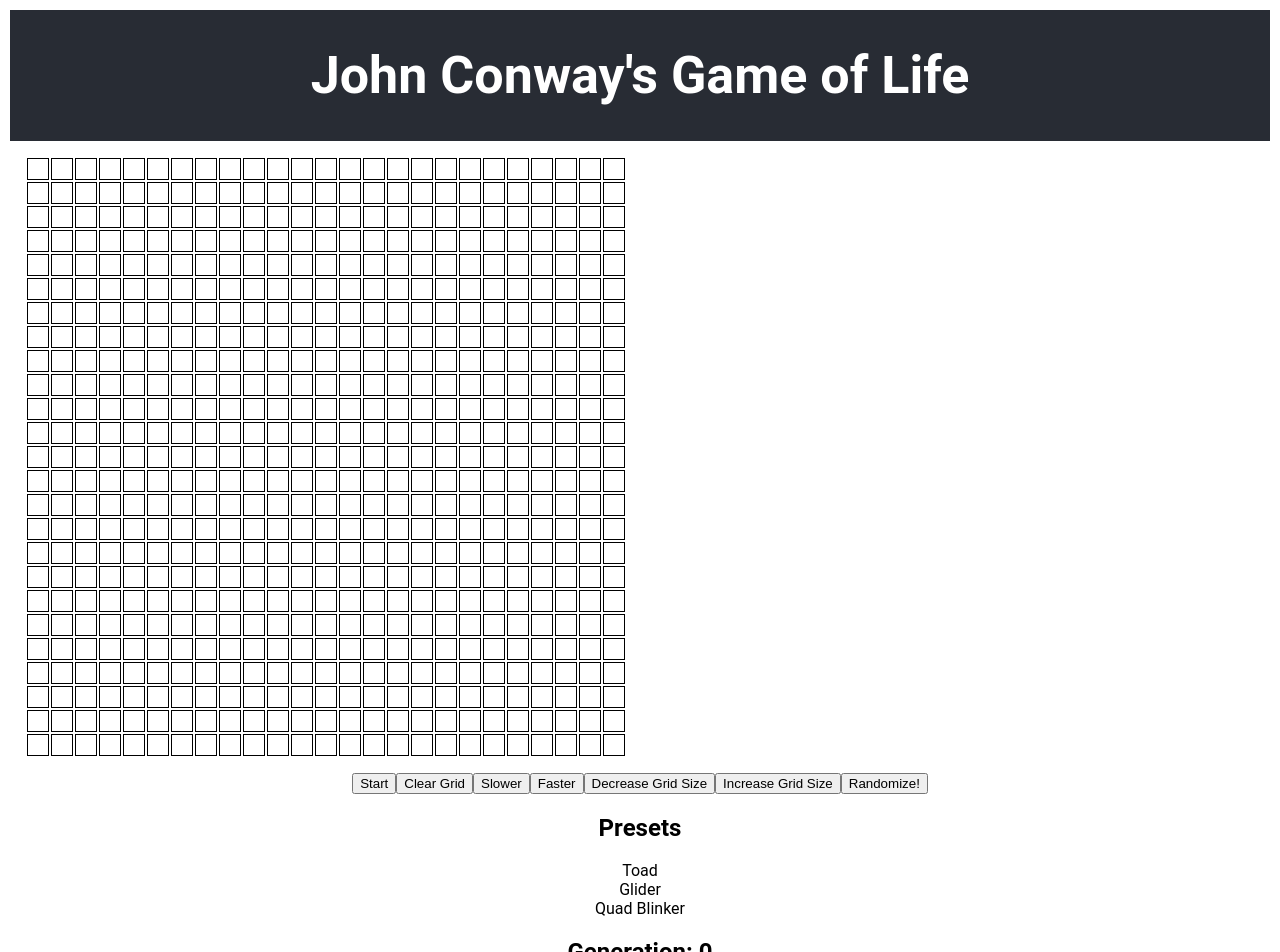
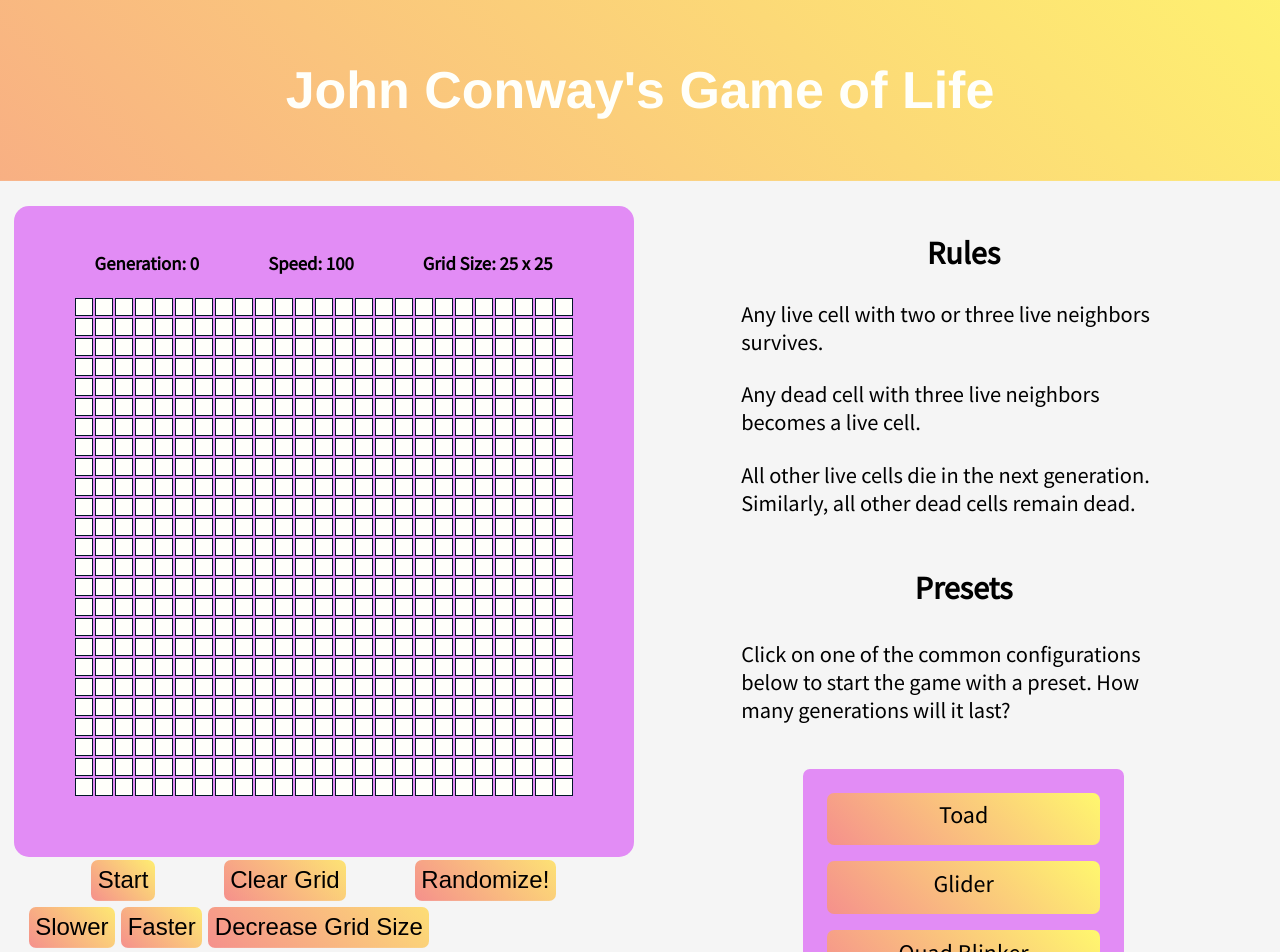
Before and after one commit to haileyhansard/conways-game-of-life, a React (Create React App) app in the folder game-of-life/: page / in a window 1280 px wide. Shown: the top 952 px of the page. Built offline with nearby package versions, Linux system fonts and the light colour scheme.

Commit message:
Added first round of styling

```diff
--- a/game-of-life/src/Components/App.css
+++ b/game-of-life/src/Components/App.css
@@ -1,14 +1,43 @@
-.App {
-  text-align: center;
-}
+@import url('https://fonts.googleapis.com/css2?family=Arimo:wght@700&display=swap');
+@import url('https://fonts.googleapis.com/css2?family=Source+Sans+Pro&display=swap');
 
 .App-header {
-  background-color: #282c34;
+  /* background: linear-gradient(45deg, #f5908c, #fff86e,  #e28cf5 );   */
+  /*FAVORITE ^^^ */
+  /* background-color: #282c34; */
+  /* background: linear-gradient(to bottom, #92e3fc, #2f80ed);  */
+  /* blues */
+  /* background: linear-gradient(to bottom, #ffe3ff, #e62ce2); pinks*/
+  /* instagram colors rainbow */
+  /* #77ff94, #09e83a, greens*/
+    /* background: linear-gradient(to right, #09e83a, #77ff94, #09e83a);
+   */
+   /* background:
+   radial-gradient(circle farthest-corner at 35% 90%, #fec564, transparent 50%),
+   radial-gradient(circle farthest-corner at 0 -25%, #5258cf, transparent 50%),
+   radial-gradient(circle farthest-corner at 100% 0, #893dc2, transparent 50%),
+   radial-gradient(circle farthest-corner at 100% 100%, #d9317a, transparent),
+   linear-gradient(#6559ca, #bc318f 30%, #e33f5f 50%, #f77638 70%, #fec66d 100%); */
+  background-image: linear-gradient(45deg, #f5908c, #fff86e,  #e28cf5);
+  background-size: 350%;
+  animation: bg-animation 30s infinite alternate;
+
+  font-family: 'Arimo', sans-serif;
+  font-size: calc(10px + 2vmin);
+  color: #fffffa;
+
   min-height: 10vh;
   display: flex;
   flex-direction: column;
   align-items: center;
   justify-content: center;
-  font-size: calc(10px + 2vmin);
-  color: white;
 }
+
+@keyframes bg-animation {
+  0% {
+    background-position: left;
+  }
+  100% {
+    background-position: right;
+  }
+}
--- a/game-of-life/src/Components/App.js
+++ b/game-of-life/src/Components/App.js
@@ -5,6 +5,8 @@ import './App.css';
 import Grid from './Grid';
 import GameControls from './GameControls';
 import PresetConfigurations from './PresetConfigurations';
+
+
 
 // const numRows = 25;
 //const numCols = 25;
@@ -15,25 +17,29 @@ const operations = [
   [0, -1],
   [1, -1],
   [-1, 1],
-  [1,1],
+  [1, 1],
   [-1, -1],
   [1, 0],
   [-1, 0]
 ];
 
+// let Toad = require('../../assets/Game_of_life_toad.gif');
 
 const presets = [
-  { name: "Toad",
-    matrix: [[0,0], [1, -1], [1, 0],[0, 1], [0, 2], [1,1]],
-    startingPoint: 0
+  {
+    name: "Toad",
+    matrix: [[0, 0], [1, -1], [1, 0], [0, 1], [0, 2], [1, 1]],
+	startingPoint: 0,
   },
-  { name: "Glider",
+  {
+    name: "Glider",
     matrix: [[1, 0], [1, -1], [1, 1], [0, 1], [-1, 0]],
-    startingPoint: [1, 1]
+	startingPoint: [1, 1],
   },
-  { name: "Quad Blinker",
+  {
+    name: "Quad Blinker",
     matrix: [[0, 0], [-1, 0], [0, -1], [0, 1], [1, 0]],
-    startingPoint: 0
+	startingPoint: 0,
   },
 ];
 
@@ -114,7 +120,7 @@ function App() {
       		});
     	});
 
-    setGeneration(g => g +1); //counts the generations
+		setGeneration(g => g + 1); //counts the generations
     	setTimeout(runSimulation, speedRef.current);  //setTimeout for seconds between iterations
   	}, []);
 
@@ -122,7 +128,7 @@ function App() {
     	let row;
     	let col;
     	if (!startingPoint) {
-      const mid = Math.floor(numRows/2);
+      		const mid = Math.floor(numRows / 2);
       		row = mid;
       		col = mid;
     	}
@@ -132,26 +138,36 @@ function App() {
     	}
 
     	clearGrid();
-
 		setGrid(g => produce(g, presetGrid => {
-      matrix.forEach(([x,y]) => {
+      		matrix.forEach(([x, y]) => {
         		const newRow = row + x;
         		const newCol = col + y;
         		presetGrid[newRow][newCol] = 1;
       		})
 
-      return presetGrid ;
+      	return presetGrid;
     	}));
   	}
 
 	return (
 		<div className="App">
-      <main>
     		<header className="App-header">
     			<h1>John Conway's Game of Life</h1>
       		</header>
-      <Grid grid={grid} setGrid={setGrid} running={running} />
-
+      		<main>
+        		<div className="left-grid-and-controls">
+					<div className="grid-card">
+						<div className="settings">
+							<h3>Generation: {generation}</h3>
+							<h3>Speed: {speed}</h3>
+							<h3>Grid Size: {numRows} x {numRows}</h3>
+          				</div>
+						<Grid
+							grid={grid}
+					  		setGrid={setGrid}
+					  		running={running}
+						/>
+					</div>
 					<GameControls
 						setGrid={setGrid}
 						runSimulation={runSimulation}
@@ -166,13 +182,22 @@ function App() {
 						speed={speed}
 						setSpeed={setSpeed}
 					/>
-
-      <div>
+        		</div>
+				<div className="right-rules-and-presets">
+					<div className="rules-section">
+						<h2>Rules</h2>
+						<p>Any live cell with two or three live neighbors survives.</p>
+						<p>Any dead cell with three live neighbors becomes a live cell.</p>
+						<p>All other live cells die in the next generation. Similarly, all other dead cells remain dead.</p>
+					</div>
+        			<div className="presets-section">
 						<h2>Presets</h2>
-        <div>
+						<p>Click on one of the common configurations below to start the game with a preset. How many generations will it last?</p>
+						<div className="presets-list">
 							{presets.map(preset => {
 								return <PresetConfigurations
 									key={presets.name}
+									key={presets.img}
 									{...preset}
 									numRows={numRows}
 									clearGrid={clearGrid}
@@ -181,15 +206,7 @@ function App() {
 							})}
 						</div>
         			</div>
-
-
-      <h2>Generation: {generation}</h2>
-      <h2>Speed: {speed}</h2>
-      <h2>Grid Size: {numRows} x {numRows}</h2>
-      <h2>Rules</h2>
-        <p>Any live cell with two or three live neighbors survives.</p>
-        <p>Any dead cell with three live neighbors becomes a live cell.</p>
-        <p>All other live cells die in the next generation. Similarly, all other dead cells remain dead.</p>
+				</div>
       		</main>
     	</div> //end div for App
   	);
--- a/game-of-life/src/Components/Grid.js
+++ b/game-of-life/src/Components/Grid.js
@@ -21,18 +21,17 @@ const Grid = ({ grid, setGrid, running }) => {
 
     return (
       <div className="grid">
-        {grid.map((row, i1) => {
-          return <div key={'row' + i1} className="row">
-              {row.map((col, i2) => {
-                return (
-                  <div
-                    key={'col' + i2}
-                    className={col ? "cell alive" : "cell"}
-                    onClick={running ? null : () => activateColor(i1, i2)}
-                  />)
-            })}
+        {grid.map((row, i1) => (
+           <div key={'row' + i1} className="row">
+              {row.map((col, i2) => (
+                <div
+                  key={'col' + i2}
+                  className={col ? "cell alive" : "cell"}
+                  onClick={running ? null : () => activateColor(i1, i2)}
+                />
+              ))}
           </div>
-        })}
+        ))}
       </div>
     );
   }
--- a/game-of-life/src/Components/PresetConfigurations.js
+++ b/game-of-life/src/Components/PresetConfigurations.js
@@ -3,12 +3,10 @@ import React from 'react';
 
  const PresetConfigurations = ({name, matrix, startingPoint, createPresetGrid}) => {
   return (
-    <div onClick={() => createPresetGrid(matrix, startingPoint)}>
+    <div className="each-preset" onClick={() => createPresetGrid(matrix, startingPoint)}>
       {name}
     </div>
   )
  }
 
 export default PresetConfigurations;
-
-//TODO: if time, add Pulsar, 5 cell line, or blinker later
--- a/game-of-life/src/index.css
+++ b/game-of-life/src/index.css
@@ -1,39 +1,76 @@
-body {
-  margin: 0;
-  font-family: -apple-system, BlinkMacSystemFont, 'Segoe UI', 'Roboto', 'Oxygen',
-    'Ubuntu', 'Cantarell', 'Fira Sans', 'Droid Sans', 'Helvetica Neue',
-    sans-serif;
-  -webkit-font-smoothing: antialiased;
-  -moz-osx-font-smoothing: grayscale;
-}
-
-code {
-  font-family: source-code-pro, Menlo, Monaco, Consolas, 'Courier New',
-    monospace;
-}
-
 
 * {
   max-width: 100%;
 }
 
+body{
+  /* background-color: #fffffa; */
+  background-color: #f5f5f5;
+  margin: 0 auto;
+}
+
+.App {
+  max-width: auto;
+  display: flex;
+  flex-direction: column;
+
+  margin: 0 auto;
+  /* padding: 10px 10px; */
+}
+
 h1 {
   text-align: center;
+  padding: 2%;
+}
+
+p {
+  font-size: 1.4rem;
+}
+
+h2 {
+  font-size: 2rem;
 }
 
 main {
-  max-width: 1600px;
+  font-family: "Source Sans Pro",sans-serif;
+  display: flex;
+  margin: 0 auto;
+}
+
+.left-grid-and-controls {
   display: flex;
   flex-direction: column;
-  font-family: 'Roboto', sans-serif;
-  margin: 0 auto;
-  padding: 10px 10px;
+  align-items: center;
+  width: 48%;
+  padding: 2%;
+}
+
+.grid-card {
+  background-color: #e28cf5;
+  border-radius: 15px;
+  padding: 2%;
+  /* margin-top: 7%; */
+  display: flex;
+  flex-direction: column;
+  align-items: center;
+
+}
+
+.settings {
+  display: flex;
+  justify-content: space-evenly;
+  width: 100%;
+  margin-top: 15px;
+  margin-bottom: -45px;
+  color: black;
+  text-align: center;
 }
 
 .grid {
   display: flex;
   flex-direction: column;
-  margin: 1rem;
+  margin: 3rem;
+  width: auto;
 }
 
 .row {
@@ -41,13 +78,101 @@ main {
 }
 
 .cell {
-  width: 20px;
-  height: 20px;
-  background-color: white;
-  border: 1px solid black;
+  width: 1rem;
+  height: 1rem;
+  background-color: #fffffa;
+  border: 1px solid #011627;
   margin: 1px;
 }
 
 .alive {
-  background-color: fuchsia;
+  background: linear-gradient(to bottom, #f4c2ff, black );
 }
+
+.first-set-buttons {
+  display: flex;
+  justify-content: space-evenly;
+}
+
+button {
+  cursor: pointer;
+  border: 0;
+  padding: .4rem .4rem;
+  margin: .2rem;
+  font-size: 1.5rem;
+  background-image: linear-gradient(45deg, #f5908c, #fff86e,  #e28cf5 );
+  background-size: 300%;
+  background-position: left;
+  transition: background-position 1s;
+  /* background-color: #e28cf5; */
+  color: black;
+  width: auto;
+  border-radius: 7px;
+}
+
+button:hover {
+  /* background-color: linear-gradient(#f5908c); */
+  background-position: right;
+}
+
+.right-rules-and-presets {
+  display: flex;
+  flex-direction: column;
+  align-items: center;
+  justify-content: flex-start;
+  width: 48%;
+  padding: 2%;
+}
+
+.right-rules-and-presets h2 {
+  text-align: center;
+}
+
+.rules-section {
+  width: 85%;
+  text-align: left;
+}
+
+.rules-section p {
+  width: 90%;
+  margin: 5%;
+}
+
+.presets-section {
+  width: 85%;
+  display: flex;
+  flex-direction: column;
+  align-items: center;
+  justify-content: flex-start;
+}
+
+.presets-section p {
+  width: 90%;
+  margin: 1% 5%;
+}
+.each-preset{
+  cursor: pointer;
+  border: 0;
+  border-radius: 7px;
+  padding: .4rem .4rem;
+  margin: .5rem;
+  font-size: 1.5rem;
+  background-image: linear-gradient(45deg, #f5908c, #fff86e );
+  height: 40px;
+  width: 260px;
+  text-align: center;
+  display: flex;
+  flex-direction: column;
+  align-items: center;
+}
+
+.presets-list {
+  background-color:#e28cf5;
+  border-radius: 7px;
+  margin: 40px 40px;
+  padding: 1rem;
+  display: flex;
+  flex-direction: column;
+  justify-content: space-around;
+  height: auto;
+}
```
Also changed, not shown: game-of-life/src/Components/GameControls.js (+10 -5 lines). Lines whose indentation alone changed are shown as unchanged.
